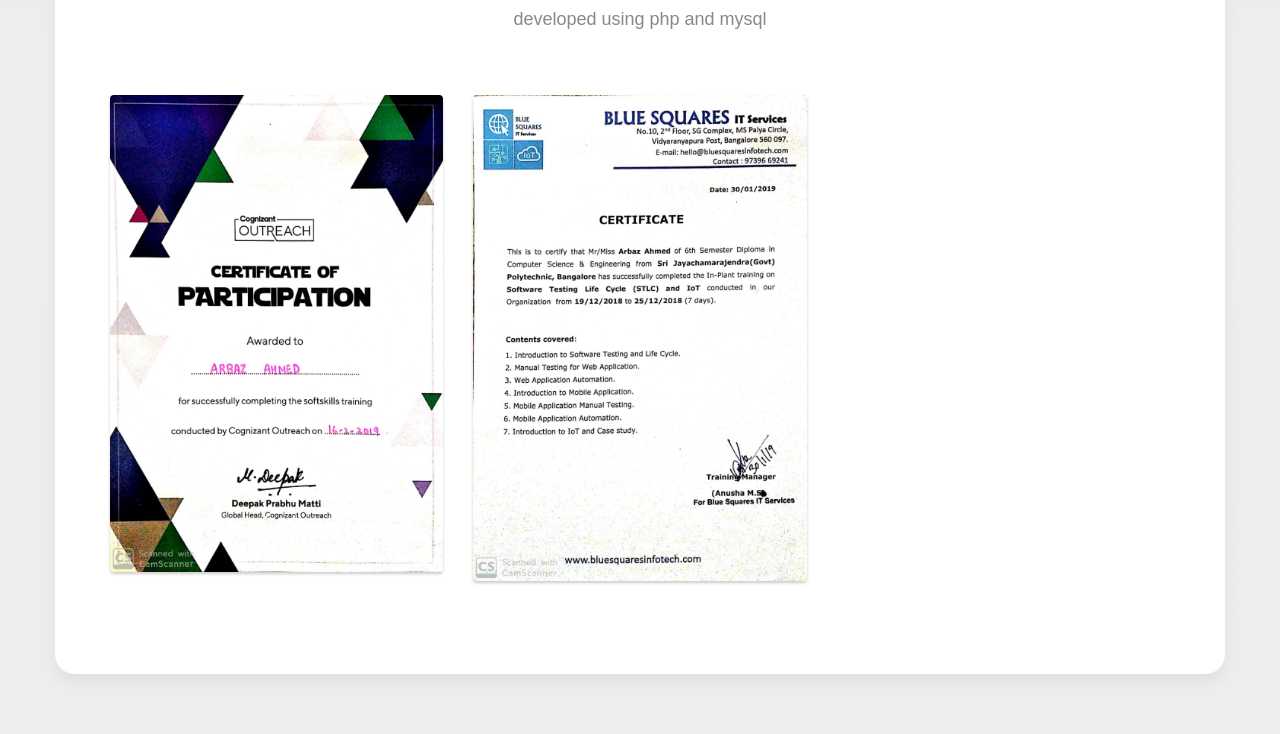
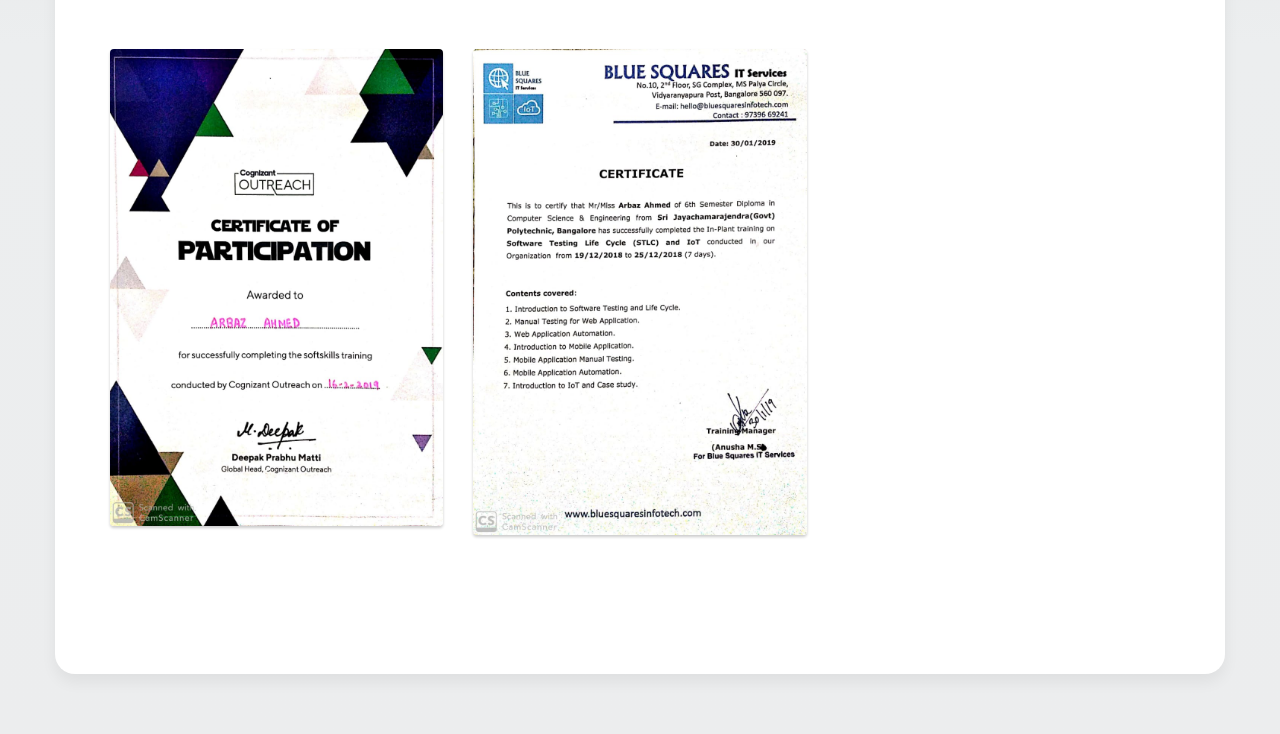
Before and after one commit to ArbazAhmed786/portfolio, a plain HTML site: page project1/cer.html in a window 1280 px wide. Shown: the part 186-920 px from the top of the page. Drawn offline with nearby package versions, Linux system fonts and the light colour scheme; some packages are replaced by stand-ins of ours; a script that the page names is missing; a web font is replaced by a local one.

Commit message:
Update cer.html

```diff
--- a/project1/cer.html
+++ b/project1/cer.html
@@ -34,7 +34,7 @@
 
     <h1>CERTIFICATES</h1>
 
-    <p class="page-description text-center">developed using php and mysql</p>
+    <p class="page-description text-center"></p>
 
     <div class="tz-gallery">
 
```
